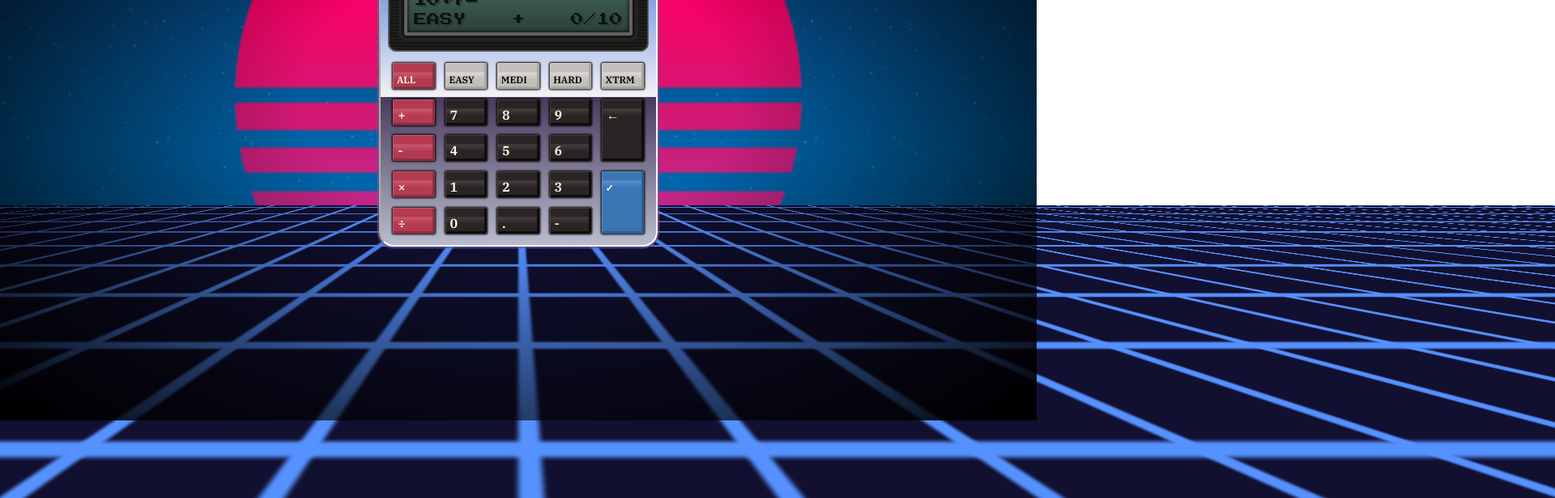
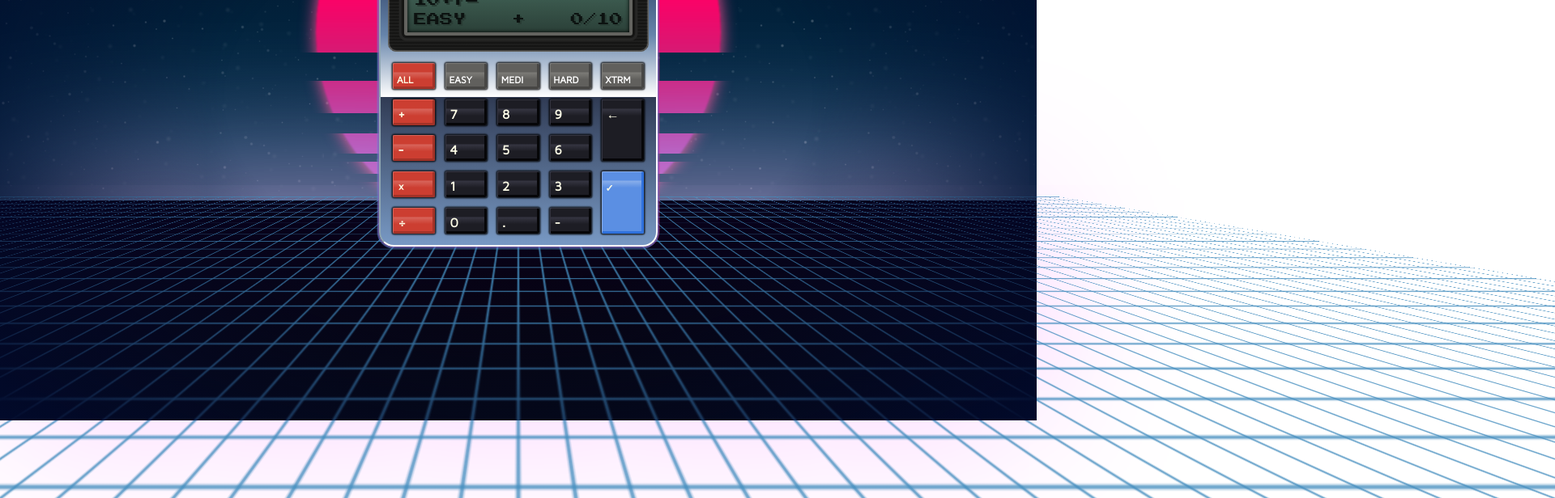
Before and after one commit to TatuArvela/Super-Mathgame, a website built with Parcel: page src/index.html in a window 1280 px wide. Shown: the part 280-896 px from the top of the page at 81% size, 1920 px wide, since content can reach past the window. Built offline with nearby package versions, Linux system fonts and the light colour scheme.

Commit message:
NEW LOOK!

```diff
--- a/src/index.html
+++ b/src/index.html
@@ -8,11 +8,11 @@
     <link rel="stylesheet" type="text/css" href="sass/index.scss">
 </head>
 <body>
-<div class="background__layer-0"></div>
-<div class="background__layer-1"></div>
-<div class="background__layer-2"></div>
-<div class="background__layer-3"></div>
-<div class="background__layer-4"></div>
+<div class="background__sky"></div>
+<div class="background__sun"></div>
+<div class="background__ground"></div>
+<div class="background__grid"></div>
+<div class="background__filter"></div>
 
 <div class="case">
     <div class="bevel">
--- a/src/sass/_variables.scss
+++ b/src/sass/_variables.scss
@@ -1,4 +1,4 @@
-@import url('https://fonts.googleapis.com/css2?family=IBM+Plex+Serif:wght@400;600&family=Lora&family=Press+Start+2P&display=swap');
+@import url("https://fonts.googleapis.com/css2?family=Maven+Pro&family=Lora&family=Press+Start+2P&display=swap");
 
 @function shadow1($color) {
   @return darken($color, 10%);
@@ -25,13 +25,14 @@
 }
 
 @function button-gradient($color) {
-  @return linear-gradient(180deg, $color 0%, $color 0.6em, light2($color) 0.7em, $color 1.2em);
+  @return linear-gradient(
+    180deg,
+    $color 0%,
+    $color 0.6em,
+    light2($color) 0.7em,
+    $color 1.2em
+  );
 }
-
-$white: white;
-
-$case: #c7c4ae;
-$case-gradient: linear-gradient(180deg, #4979dd 0%, #f4f2f5 50%, #483b5d 50.1%, #b9bcce 100%);
 
 $bevel: #151514;
 $bevel2: #262625;
@@ -44,7 +45,11 @@ $shadow: black;
 $button-text: #fffee7;
 $button-shadow: #010101;
 
-$light: #c2bfb9;
-$black: #2a2424;
-$blue: #3976b3;
-$red: #b33a51;
+$light: #61605d;
+$black: #1d1d24;
+$blue: #5b8fe3;
+$red: #cc3e31;
+
+$grid-color: #448dbe;
+$grid-size: 30px;
+$grid-blur: 1px;
--- a/src/sass/background.scss
+++ b/src/sass/background.scss
@@ -1,72 +1,125 @@
-@import 'variables';
+@import "variables";
 
 .background {
   position: absolute;
-  width: 100%;
-  height: 100%;
+  width: 100vw;
+  height: 100vh;
   pointer-events: none;
   object-fit: contain;
 
-  &__layer-0 {
+  &__sky {
     @extend .background;
+    top: 0;
     z-index: 0;
-    background: linear-gradient(to bottom, #0c1f49 0%, #0165aa 57.9%);
+    background: url("../img/stars.png") fixed,
+      linear-gradient(to bottom, #040a1a 0%, #012e4d 57.9%);
   }
 
-  &__layer-1 {
+  &__sun {
     @extend .background;
-    z-index: 1;
-    background: url("../img/stars.png") fixed;
+    background-size: 100% 100%;
+    background: linear-gradient(
+        to bottom,
+        #ff0066 40%,
+        #d41872 56%,
+        #a445b2 80%
+      )
+      no-repeat center;
+    border-radius: 100%;
+    box-shadow: rgb(255, 77, 148) 0 0 20px;
+    clip-path: polygon(
+      -50% 0px,
+      150% -50%,
+      150% 55%,
+      -50% 55%,
+      -50% 62%,
+      150% 62%,
+      150% 70%,
+      0 70%,
+      -50% 75%,
+      150% 75%,
+      150% 80%,
+      0 80%,
+      -50% 82%,
+      150% 82%,
+      150% 85%,
+      0 85%,
+      -50% 87%,
+      150% 87%,
+      150% 90%,
+      0 90%,
+      -50% 92%,
+      150% 92%,
+      150% 95%,
+      0 95%,
+      -50% 96%,
+      150% 96%,
+      150% 150%,
+      0 150%
+    );
+    filter: blur(1px);
+    height: 500px;
+    left: 50%;
+    top: 40%;
+    transform: translate(-50%, -50%);
+    width: 500px;
+    z-index: 2;
   }
 
-  &__object {
-    @extend .background;
-    top: 50%;
-    left: 50%;
-    transform: translate(-50%, -50%);
-    background-size: 100% 100%;
-    background-repeat: no-repeat;
+  @keyframes moving-grid {
+    0% {
+      transform: perspective(50vh) rotateX(60deg) translateZ(10px)
+        translateY(-$grid-size);
+    }
+    100% {
+      transform: perspective(50vh) rotateX(60deg) translateZ(10px)
+        translateY($grid-size);
+    }
   }
 
-  &__layer-2 {
-    @extend .background__object;
-    z-index: 2;
-    background-image: url("../img/sun.png");
-    filter: blur(1px);
-    border-radius: 50%;
-    height: 700px;
-    width: 700px;
-    background-position: center;
+  &__ground {
+    @extend .background;
+    display: block;
+    width: 100%;
+    height: 34%;
+    bottom: 0;
+    background: linear-gradient(#08021c, #070609);
+    z-index: 3;
+    box-shadow: 0 0 200px #fac8ff;
   }
 
-  $line-width: 10px;
-  $line-color: #5591ff;
-
-   @keyframes scroll {
-     0% {
-       background-position-y: 0;
-     }
-     100% {
-       background-position-y: 100px;
-     }
-   }
-
-  &__layer-3 {
+  &__grid {
     @extend .background;
-    z-index: 3;
-    transform: translateY(20%) perspective(500px) rotateX(75deg);
-    height: 1000px;
-    width: 10000px;
-    background-color: #111031;
-    background-image: linear-gradient($line-color #{$line-width}, transparent #{$line-width}), linear-gradient(90deg, $line-color #{$line-width}, transparent #{$line-width});
-    background-size: calc(#{$line-width} * 10) calc(#{$line-width} * 10), calc(#{$line-width} * 10) calc(#{$line-width} * 10), 100% 100%;
-    filter: blur(1px);
-    animation: scroll 20s linear infinite;
+    animation: moving-grid 1s infinite linear;
+    background-image: repeating-linear-gradient(
+        90deg,
+        $grid-color 0%,
+        transparent calc(1px + #{$grid-blur}),
+        transparent $grid-size,
+        $grid-color calc(#{$grid-size} + 1px + #{$grid-blur})
+      ),
+      repeating-linear-gradient(
+        180deg,
+        $grid-color 0%,
+        transparent calc(1px + #{$grid-blur}),
+        transparent $grid-size,
+        $grid-color calc(#{$grid-size} + 1px + #{$grid-blur})
+      );
+    background-position-y: 0;
+    bottom: -30%;
+    height: 100%;
+    left: 0;
+    margin-left: -50%;
+    position: absolute;
+    transform: perspective(50vh) rotateX(60deg) translateZ(10px);
+    width: 200%;
+    z-index: 4;
   }
 
-  &__layer-4 {
+  &__filter {
     @extend .background;
-    z-index: 4;
-    background: radial-gradient(rgba(0,0,0,0) 30%, rgba(0,0,0,1));
+    z-index: 5;
+    top: 0;
+    background: radial-gradient(rgba(0, 0, 0, 0) 40%, rgb(2, 10, 43));
   }
 }
--- a/src/sass/case.scss
+++ b/src/sass/case.scss
@@ -1,7 +1,16 @@
-@import 'variables';
+@import "variables";
+
+$case: #aebfc7;
 
 .case {
-  background: $case-gradient;
+  background: linear-gradient(
+    180deg,
+    #1f2f53 0%,
+    #6684aa 29%,
+    #fff 50%,
+    #303b54 50.1%,
+    #7899c4 100%
+  );
   border-bottom-color: light1($case);
   border-left-color: shadow1($case);
   border-radius: 2.25em;
@@ -9,7 +18,8 @@
   border-style: solid;
   border-top-color: shadow1($case);
   border-width: 0.25em;
-  box-shadow: -0.05em 0.05em 0 0.25em rgba($blue, 0.5), 0.05em -0.05em 0 0.25em rgba(#D41872, 0.5);
+  box-shadow: -0.05em 0.05em 0 0.25em rgba($blue, 0.5),
+    0.05em -0.05em 0 0.25em rgba(#d41872, 0.5);
   display: flex;
   flex-direction: column;
   font-size: 8px;
--- a/src/sass/index.scss
+++ b/src/sass/index.scss
@@ -1,11 +1,18 @@
+html {
+  height: 100%;
+}
+
 body {
-  background-size: 100vw 100vh;
   display: grid;
-  height: 100vh;
+  left: 0;
+  right: 0;
+  top: 0;
+  bottom: 0;
   margin: 0;
   overflow: hidden;
   place-items: center center;
-  width: 100vw;
+  width: 100%;
+  min-height: 100%;
 
   > * {
     box-sizing: border-box;
@@ -13,7 +20,7 @@ body {
   }
 }
 
-@import 'background';
-@import 'case';
-@import 'keypad';
-@import 'screen';
+@import "background";
+@import "case";
+@import "keypad";
+@import "screen";
--- a/src/sass/keypad.scss
+++ b/src/sass/keypad.scss
@@ -1,4 +1,4 @@
-@import 'variables';
+@import "variables";
 
 .keypad {
   padding: 0.85em 0.6em 0.5em 0.6em;
@@ -28,9 +28,9 @@
   border-right: 0.2em solid shadow1($light);
   border-top: 0.1em solid light2($light);
   border-radius: 0.125em;
-  box-shadow: 0 0 .1em .1em rgba(0,0,0,0.75);
-  color: black;
-  font-family: 'IBM Plex Serif', sans-serif !important;
+  box-shadow: 0 0 0.1em 0.1em rgba(0, 0, 0, 0.75);
+  color: white;
+  font-family: "Maven Pro", sans-serif !important;
   font-size: 1em;
   font-weight: bold;
   outline: none;
@@ -96,14 +96,26 @@
   top: 1em;
 }
 
-$action-buttons: 'undo', 'division', 'all', 'multiplication', 'level', 'subtraction', 'check', 'point', 'minus', 'addition';
+$action-buttons: "undo", "division", "all", "multiplication", "level",
+  "subtraction", "check", "point", "minus", "addition";
 @each $button in $action-buttons {
   #button-#{$button} {
     grid-area: #{$button};
   }
 }
 
-$number-buttons: ("0": "zero", "1": "one", "2": "two", "3": "three", "4": "four", "5": "five", "6": "six", "7": "seven", "8": "eight", "9": "nine");
+$number-buttons: (
+  "0": "zero",
+  "1": "one",
+  "2": "two",
+  "3": "three",
+  "4": "four",
+  "5": "five",
+  "6": "six",
+  "7": "seven",
+  "8": "eight",
+  "9": "nine",
+);
 @each $number, $area in $number-buttons {
   #button-#{$number} {
     grid-area: #{$area};
--- a/src/sass/screen.scss
+++ b/src/sass/screen.scss
@@ -1,19 +1,20 @@
-@import 'variables';
+@import "variables";
 
 .bevel {
   margin: auto;
-  background: $bevel linear-gradient(to bottom, $bevel 0%, $bevel 50%, $bevel2 75%, $bevel 100%);
+  background: $bevel
+    linear-gradient(to bottom, $bevel 0%, $bevel 50%, $bevel2 75%, $bevel 100%);
   background-size: 0.25em 0.25em;
   border: 0.1em solid light1($bevel);
   border-radius: 0.625em;
-  box-shadow: 0 0 0.1em $white inset;
+  box-shadow: 0 0 0.1em white inset;
   width: 20em;
   font-size: 2em;
 }
 
 .title {
-  color: $white;
-  font-family: 'Lora', sans-serif;
+  color: white;
+  font-family: "Lora", sans-serif;
   font-size: 1rem;
   font-weight: normal;
   line-height: 1em;
@@ -37,7 +38,7 @@
   color: shadow3($screen);
   display: block;
   flex-direction: row;
-  font-family: 'Press Start 2P', sans-serif;
+  font-family: "Press Start 2P", sans-serif;
   height: 2.5em;
   margin: 0.75em 1.2em 1.2em;
   overflow: hidden;
```
Also changed, not shown: docs/index.html (+5 -5 lines), docs/sun.12bd031f.png (deleted), src/img/grid.png (deleted), src/img/sun.png (deleted), 2 other files.
